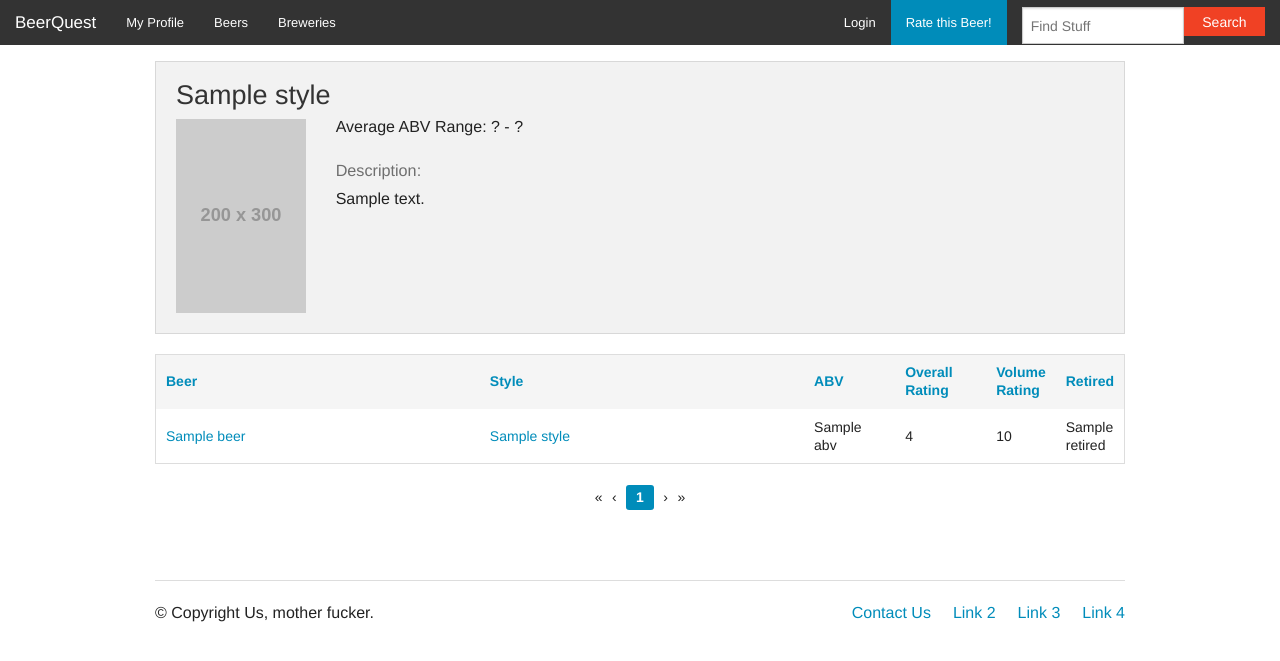
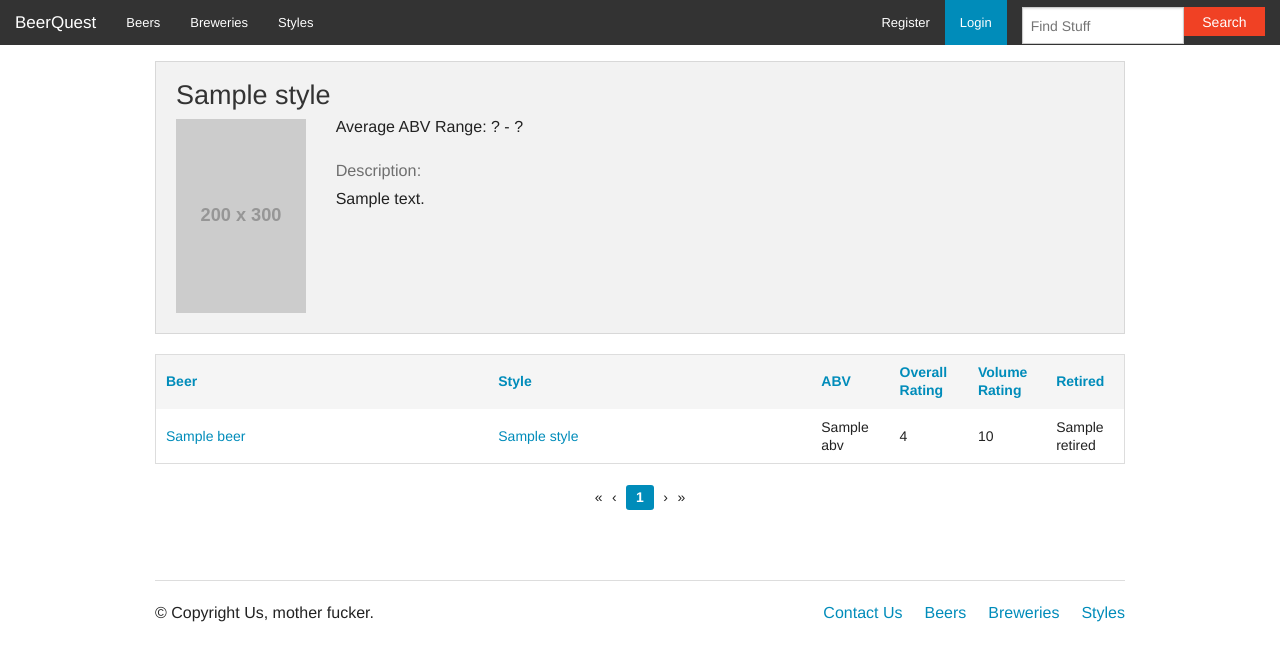
Before and after one commit to billettta/beertracker, a Django app: template tracker/templates/tracker/styleDetail.html in a window 1280 px wide. Shown: the top 661 px of the page. Run offline with Django 3.2, Linux system fonts and the light colour scheme; the template is opened without the code that fills it: most values are stand-ins (such as "Sample title", 1, 10 or a date in 2020); grey boxes labelled with a size stand in for pictures from a placeholder-image service; some libraries are stand-ins or nearby versions.

Commit message:
added beer/brewery/style lists, altered menu bar, fixed some titles

```diff
--- a/tracker/templates/tracker/base.html
+++ b/tracker/templates/tracker/base.html
@@ -6,7 +6,7 @@
     <meta name="viewport" content="width=device-width, initial-scale=1.0" />
     {% block meta %}{% endblock meta %}
     {% block base_title %}
-    <title>{% block title %}Foundation 5.0.3{% endblock title %}</title>
+    <title>BeerQuest - {% block title %}Foundation 5.0.3{% endblock title %}</title>
     {% endblock base_title %}
     {# Base Foundation CSS #}
     {% block foundation_css %}
@@ -28,7 +28,7 @@
 <nav class="top-bar" data-topbar>
   <ul class="title-area">
     <li class="name">
-      <h1><a href="#">BeerQuest</a></h1>
+      <h1><a href="/tracker/">BeerQuest</a></h1>
     </li>
     <li class="toggle-topbar menu-icon"><a href="#">Menu</a></li>
   </ul>
@@ -38,12 +38,12 @@
     <ul class="right">
       <li>
         {% if user.is_authenticated %}
-            <a href="/tracker/logout/">Welcome, {{ user.username }}.</a>
+            <a href="/tracker/profile/">Welcome, {{ user.username }}.</a>
         {% else %}
-            <a href="{% url 'django.contrib.auth.views.login' %}?next={% firstof request.path '/' %}">Login</a>
+            <a href="/tracker/register/?next={% firstof request.path '/tracker/profile/' %}">Register</a>
         {% endif %}
       </li>
-      <li class="active"><a href="{% block active_bar_link %}#{% endblock %}">{% block active_bar_text %}test{% endblock active_bar_text %}</a></li>
+      <li class="active"><a href="{% block active_bar_link %}{% if user.is_authenticated %}/tracker/logout/{% else %}{% url 'django.contrib.auth.views.login' %}{% endif %}?next={% firstof request.path '/' %}{% endblock %}">{% block active_bar_text %}{% if user.is_authenticated %}Logout{% else %}Login{% endif %}{% endblock active_bar_text %}</a></li>
       <li class="has-form">
         <div class="row collapse">
           <div class="large-8 small-9 columns">
@@ -58,9 +58,9 @@
 
     <!-- Left Nav Section -->
     <ul class="left">
-      <li><a href="/tracker/profile/">My Profile</a></li>
-      <li><a href="#">Beers</a></li>
-      <li><a href="#">Breweries</a></li>
+      <li><a href="/tracker/beers/">Beers</a></li>
+      <li><a href="/tracker/breweries/">Breweries</a></li>
+      <li><a href="/tracker/styles/">Styles</a></li>
     </ul>
   </section>
 </nav>
@@ -78,9 +78,9 @@
               <div class="large-6 columns">
                   <ul class="inline-list right">
                     <li><a href="#">Contact Us</a></li>
-                    <li><a href="#">Link 2</a></li>
-                    <li><a href="#">Link 3</a></li>
-                    <li><a href="#">Link 4</a></li>
+                    <li><a href="/tracker/beers/">Beers</a></li>
+                    <li><a href="/tracker/breweries/">Breweries</a></li>
+                    <li><a href="/tracker/styles/">Styles</a></li>
                   </ul>
               </div>
 
--- a/tracker/templates/tracker/beerDetail.html
+++ b/tracker/templates/tracker/beerDetail.html
@@ -51,9 +51,7 @@ jQuery(function($){
     </div>
   </div>
 </div>
-<br/>
-<br/>
-<br/>
+
 <div class="row">
   <div class="large-12 columns">
 <dl class="accordion" data-accordion>
--- a/tracker/templates/tracker/beerTable.html
+++ b/tracker/templates/tracker/beerTable.html
@@ -4,12 +4,12 @@
         <table style="width:100%">
         <thead>
         <tr>
-          <th style="width:40%"><a href="?order_by={% ifequal orderBy 'name' %}-{% endifequal %}name">Beer</i></a></th>
-          <th style="width:40%"><a href="?order_by={% ifequal orderBy 'style__name' %}-{% endifequal %}style__name">Style</i></a></th>
-          <th style="width:10%"><a href="?order_by={% ifequal orderBy 'abv' %}-{% endifequal %}abv">ABV</a></th>
-          <th style="width:40%"><a href="?order_by={% ifequal orderBy 'avg_rating' %}-{% endifequal %}avg_rating">Overall Rating</i></a></th>
-          <th style="width:40%"><a href="?order_by={% ifequal orderBy 'avg_volume' %}-{% endifequal %}avg_volume">Volume Rating</i></a></th>
-          <th style="width:50%"><a href="?order_by={% ifequal orderBy 'retired' %}-{% endifequal %}retired">Retired</a></th>
+          <th style="width:34%"><a href="?order_by={% ifequal orderBy 'name' %}-{% endifequal %}name">Beer</a></th>
+          <th style="width:33%"><a href="?order_by={% ifequal orderBy 'style__name' %}-{% endifequal %}style__name">Style</a></th>
+          <th style="width:8%"><a href="?order_by={% ifequal orderBy 'abv' %}-{% endifequal %}abv">ABV</a></th>
+          <th style="width:8%"><a href="?order_by={% ifequal orderBy 'avg_rating' %}-{% endifequal %}avg_rating">Overall Rating</a></th>
+          <th style="width:8%"><a href="?order_by={% ifequal orderBy 'avg_volume' %}-{% endifequal %}avg_volume">Volume Rating</a></th>
+          <th style="width:8%"><a href="?order_by={% ifequal orderBy 'retired' %}-{% endifequal %}retired">Retired</a></th>
         </tr>
         </thead>
         <tbody>
--- a/tracker/templates/tracker/breweryDetail.html
+++ b/tracker/templates/tracker/breweryDetail.html
@@ -2,8 +2,6 @@
 {% load static %}
 {% load beer_tags %}
 {% block title %}{{ brewery.name }}{% endblock %}
-{% block active_bar_text %}Rate this Beer!{% endblock %}
-{% block active_bar_link %}#panel1b{% endblock %}
 {% block base_body %}
 {% block content %}
 <br/>
--- a/tracker/templates/tracker/login.html
+++ b/tracker/templates/tracker/login.html
@@ -1,8 +1,6 @@
 {% extends "tracker/base.html" %}
 {% load static %}
-{% block title %}{{ beer.name }}{% endblock %}
-{% block active_bar_text %}Rate this Beer!{% endblock %}
-{% block active_bar_link %}#panel1b{% endblock %}
+{% block title %}Login{% endblock %}
 {% block base_body %}
 {% block content %}
 <br/>
--- a/tracker/templates/tracker/profile.html
+++ b/tracker/templates/tracker/profile.html
@@ -1,9 +1,7 @@
 {% extends "tracker/base.html" %}
 {% load static %}
 {% load beer_tags %}
-{% block title %}{{ beer.name }}{% endblock %}
-{% block active_bar_text %}Rate this Beer!{% endblock %}
-{% block active_bar_link %}#panel1b{% endblock %}
+{% block title %}{{ userProfile.username }}{% endblock %}
 {% block base_body %}
 {% block content %}
 <link rel="stylesheet" type="text/css" href="{% static 'resources/css/jquery-ui-1.10.4.custom.min.css' %}" />
--- a/tracker/templates/tracker/register.html
+++ b/tracker/templates/tracker/register.html
@@ -1,8 +1,6 @@
 {% extends "tracker/base.html" %}
 {% load static %}
 {% block title %}Register{% endblock %}
-{% block active_bar_text %}Log in{% endblock %}
-{% block active_bar_link %}#panel1b{% endblock %}
 {% block base_body %}
 {% block content %}
 <br/>
--- a/tracker/templates/tracker/styleDetail.html
+++ b/tracker/templates/tracker/styleDetail.html
@@ -1,9 +1,7 @@
 {% extends "tracker/base.html" %}
 {% load static %}
 {% load beer_tags %}
-{% block title %}{{ brewery.name }}{% endblock %}
-{% block active_bar_text %}Rate this Beer!{% endblock %}
-{% block active_bar_link %}#panel1b{% endblock %}
+{% block title %}{{ style.name }}{% endblock %}
 {% block base_body %}
 {% block content %}
 <br/>
```
Also changed, not shown: tracker/urls.py (+4 -3 lines), tracker/views.py (+53 -7 lines).
